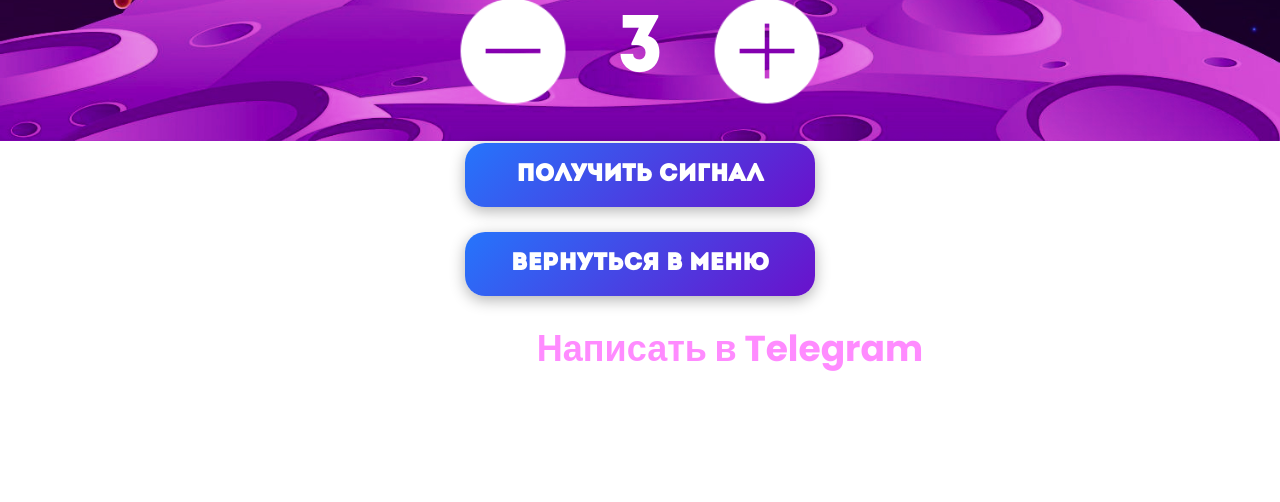
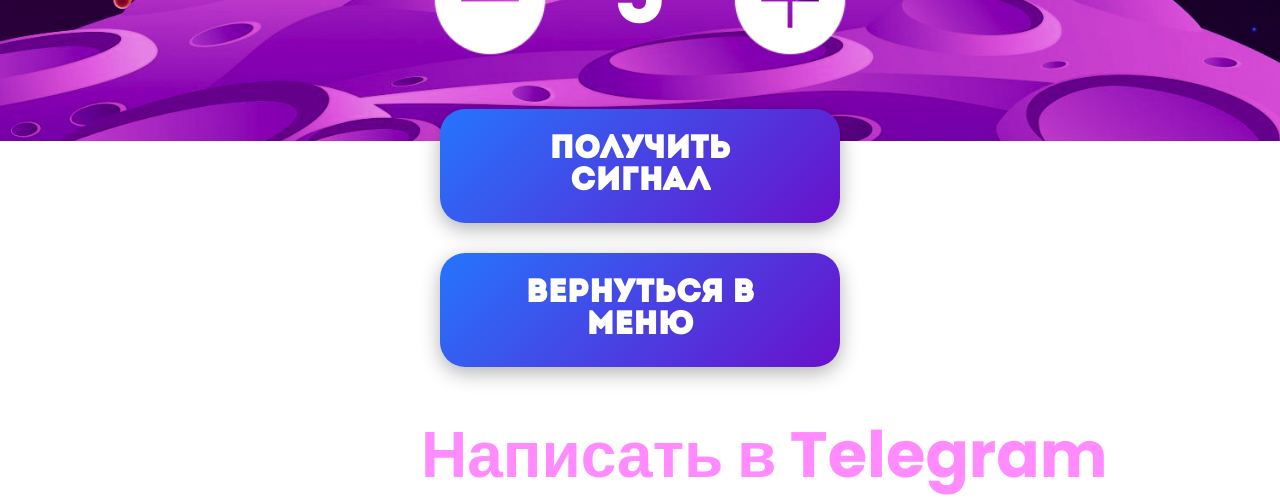
Before and after one commit to luacreate/newproject, a plain HTML site: page mines/mines-ios/index.html in a window 1280 px wide. Shown: the part 669-1171 px from the top of the page. Before the commit the page ends 1045 px from the top, so only its background shows below. Drawn offline with Linux system fonts and the light colour scheme.

Commit message:
Update index.html

```diff
--- a/mines/mines-ios/index.html
+++ b/mines/mines-ios/index.html
@@ -35,7 +35,7 @@
             align-items: center;
             background-color: #0a101e;
             border-radius: 30px;
-            padding: 20px;
+            padding: 30px;
             box-shadow: 0 8px 16px rgba(0,0,0,0.1), 0 0 20px 10px #ffa500;
         }
 
@@ -53,25 +53,25 @@
         }
 
         button {
-            margin-top: 25px;
-            padding: 20px 40px; /* Увеличены отступы */
+            margin-top: 30px;
+            padding: 25px 50px; /* Увеличены отступы */
             background: linear-gradient(135deg, #2575fc, #6a11cb);
             border: none;
-            border-radius: 20px; /* Увеличен радиус */
+            border-radius: 25px; /* Увеличен радиус */
             color: white;
             font-family: 'Intro', sans-serif;
-            font-size: 1.5em; /* Увеличен размер шрифта */
+            font-size: 2em; /* Увеличен размер шрифта */
             font-weight: bold;
             cursor: pointer;
             transition: all 0.3s ease;
-            box-shadow: 0 4px 15px rgba(0, 0, 0, 0.3);
+            box-shadow: 0 6px 20px rgba(0, 0, 0, 0.3);
             width: 100%;
-            max-width: 350px; /* Увеличена ширина */
+            max-width: 400px; /* Увеличена ширина */
         }
 
         button:hover {
             transform: translateY(-3px);
-            box-shadow: 0 6px 20px rgba(72, 84, 255, 0.5);
+            box-shadow: 0 8px 25px rgba(72, 84, 255, 0.5);
         }
 
         button:disabled {
@@ -81,7 +81,7 @@
 
         #trap-count-label {
             margin-top: 50px;
-            font-size: 70px;
+            font-size: 80px;
             color: white;
             font-family: 'Intro', sans-serif;
             font-weight: bold;
@@ -91,46 +91,47 @@
             display: flex;
             align-items: center;
             justify-content: center;
-            margin: 10px 0;
+            margin: 20px 0;
         }
 
         .count-display {
-            width: 80px;
+            width: 100px;
             text-align: center;
-            font-size: 80px;
+            font-size: 90px;
             font-family: 'Intro', sans-serif;
             color: white;
-            margin: 0 30px;
+            margin: 0 40px;
         }
 
         .icon {
             cursor: pointer;
-            width: 114px;
-            height: 114px;
+            width: 120px;
+            height: 120px;
         }
 
         #loading-text {
             cursor: default;
             text-align: center;
-            margin-bottom: 20px;
+            margin-bottom: 30px;
             font-family: 'Intro', sans-serif;
-            font-size: 48px;
+            font-size: 60px;
             font-weight: bold;
             color: white;
         }
 
         .support {
-            margin-top: 25px; /* Увеличено расстояние */
-            font-size: 1.5em; /* Увеличен размер шрифта */
+            margin-top: 40px; /* Увеличено расстояние */
+            font-size: 2em; /* Увеличен размер шрифта */
             color: white;
             font-family: 'Poppins', sans-serif;
+            text-align: center;
         }
 
         .support a {
             color: #ff8bff;
             text-decoration: none;
             font-weight: bold;
-            font-size: 1.5em; /* Увеличен размер шрифта ссылки */
+            font-size: 2em; /* Увеличен размер шрифта ссылки */
         }
 
         .support a:hover {
@@ -155,7 +156,7 @@
         <button onclick="checkDepositAndGenerateSignal()">Получить сигнал</button>
         <button onclick="window.location.href='/newproject/menu.html'">Вернуться в меню</button>
         <div class="support">
-            Тех.Поддержка: <a href="https://t.me/redsoft_support" target="_blank">Написать в Telegram</a>
+            Тех. Поддержка: <a href="https://t.me/redsoft_support" target="_blank">Написать в Telegram</a>
         </div>
     </div>
     <audio id="sound-effect" src="1.mp3"></audio>
```
